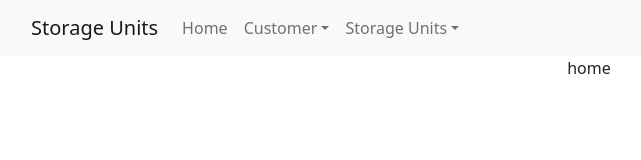
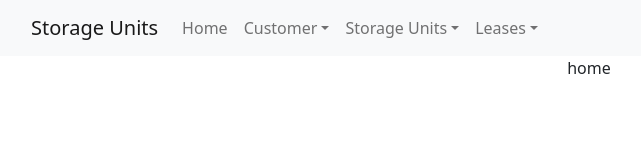
Before and after one commit to blee2125/storage-rental-v2, a React (Create React App) app: page / in a window 1280 px wide. Shown: the top 160 px of the page, without its empty margins (51-692 px from the left). Built offline with nearby package versions, Linux system fonts and the light colour scheme.

Commit message:
add lease links

```diff
--- a/src/components/View/NavBar.js
+++ b/src/components/View/NavBar.js
@@ -27,6 +27,13 @@ function NavBar() {
                 Add Storage Unit
               </NavDropdown.Item>
             </NavDropdown>
+            <NavDropdown title="Leases" id="basic-nav-dropdown">
+              <NavDropdown.Item as={Link} to="/leases">Leases</NavDropdown.Item>
+              <NavDropdown.Divider />
+              <NavDropdown.Item as={Link} to="/leases/add">
+                Add Lease
+              </NavDropdown.Item>
+            </NavDropdown>
           </Nav>
         </Navbar.Collapse>
       </Container>
```
